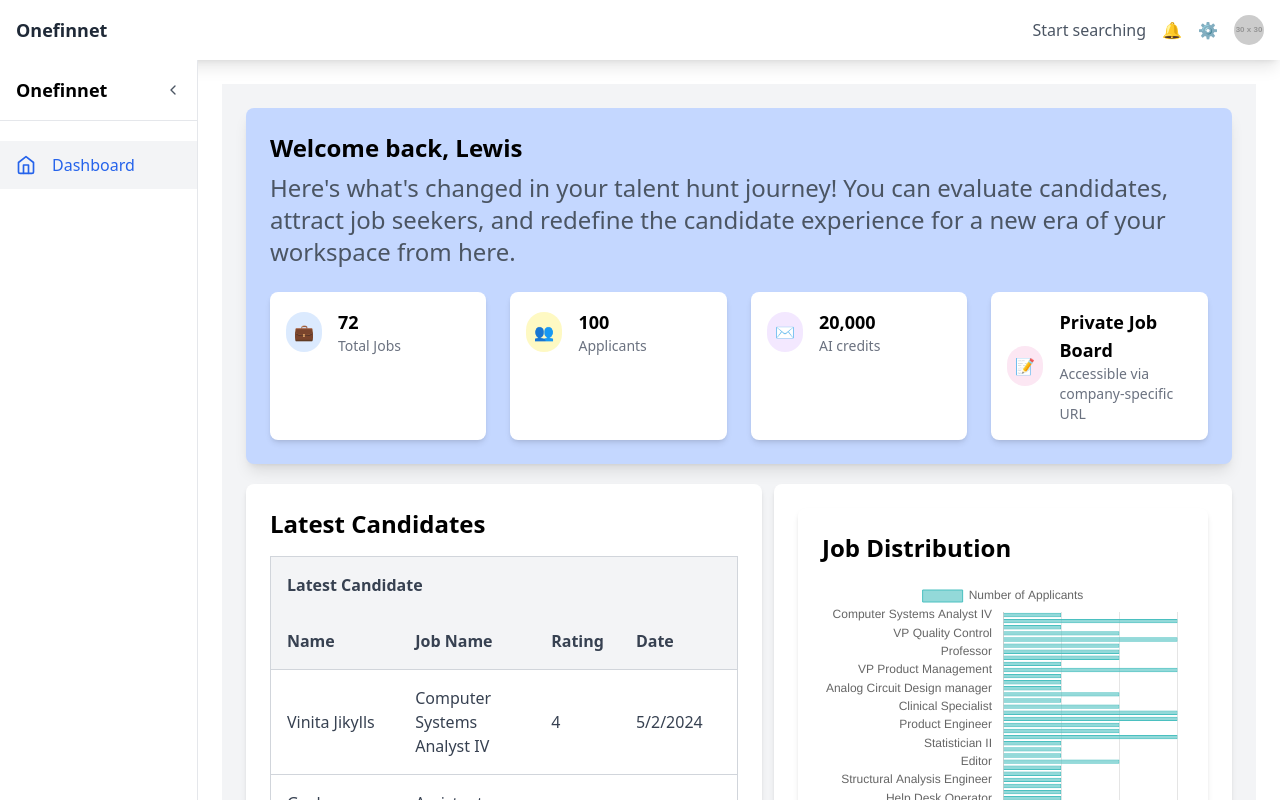
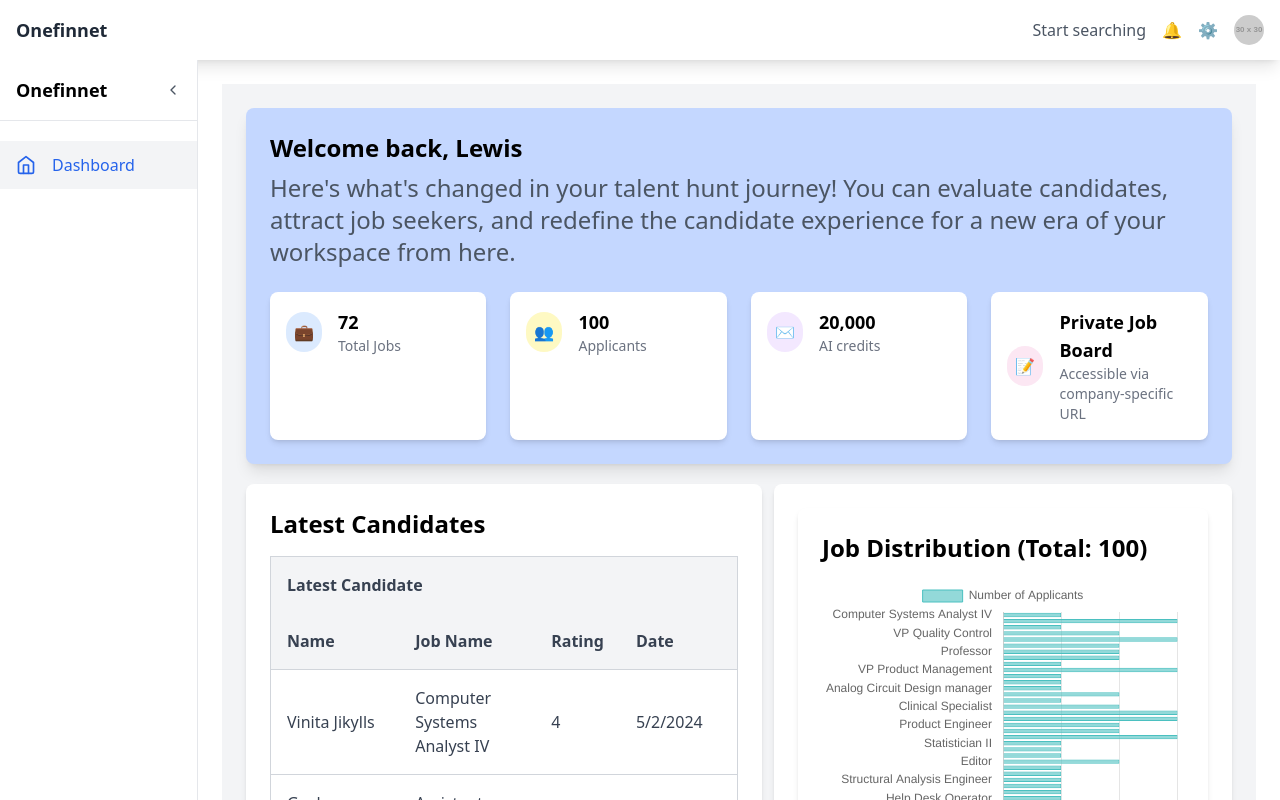
Before and after one commit to ravikr126/assesment-dashboard, a React (Create React App) app: page / in a window 1280 px wide. Shown: the top 800 px of the page. Built offline with nearby package versions, Linux system fonts and the light colour scheme.

Commit message:
job chart fix

```diff
--- a/src/components/jobchart.jsx
+++ b/src/components/jobchart.jsx
@@ -7,7 +7,9 @@ const JobChart = ({ data }) => {
     const jobCount = {};
     data.forEach((applicant) => {
       const jobName = applicant["Job name"];
-      jobCount[jobName] = (jobCount[jobName] || 0) + 1;
+      if (jobName) { // Check if jobName is defined
+        jobCount[jobName] = (jobCount[jobName] || 0) + 1;
+      }
     });
 
     return {
@@ -25,10 +27,13 @@ const JobChart = ({ data }) => {
   };
 
   const chartData = getJobData();
+  const totalApplicants = chartData.datasets[0].data.reduce((a, b) => a + b, 0); // Calculate total applicants
+
+  console.log("Total Applicants: ", totalApplicants); // Debugging line
 
   return (
     <div className="p-6 bg-white rounded-lg shadow-md h-full">
-      <h2 className="text-2xl font-semibold mb-4">Job Distribution</h2>
+      <h2 className="text-2xl font-semibold mb-4">Job Distribution (Total: {totalApplicants})</h2> {/* Show total */}
       <div
         style={{
           height: '500px',
```
Also changed, not shown: src/components/home.jsx (+0 -9 lines).
